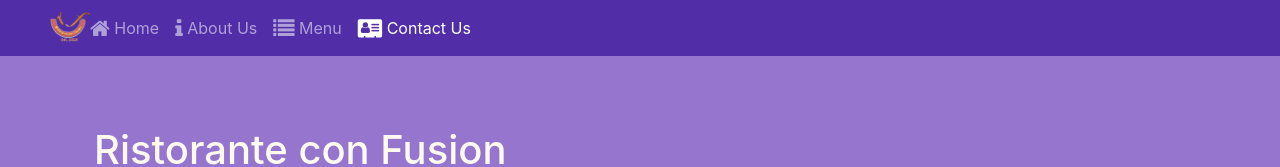
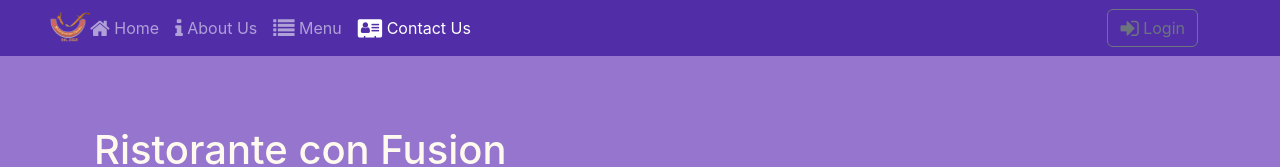
Before and after one commit to anjaliprakash15/React, a React (Create React App) app: page /contactus in a window 1280 px wide. Shown: the top 167 px of the page. Built offline with nearby package versions, Linux system fonts and the light colour scheme.

Commit message:
Uncontrolled Forms

```diff
--- a/src/App.css
+++ b/src/App.css
@@ -29,11 +29,11 @@
     color:#0f0f0f;
 }
 
-/*.navbar {
+.navbar {
     margin : 0px auto;
     background-color: #512DA8;
     color:floralwhite;
-}*/
+}
 .navbar-dark {
     background-color: #512DA8;
 }
--- a/src/components/HeaderComponent.js
+++ b/src/components/HeaderComponent.js
@@ -1,19 +1,36 @@
 import React, { Component } from 'react';
 import { NavLink } from 'react-router-dom';
-import { Collapse, Nav, Navbar, NavbarBrand, NavbarToggler, NavItem} from 'reactstrap';
+import { Collapse, Nav, Navbar, NavbarBrand, NavbarToggler, NavItem, Button, Modal, ModalHeader, ModalBody,
+    Form, FormGroup, Input, Label} from 'reactstrap';
 
 class Header extends Component {
   constructor(props) {
     super(props);
+    this.state = {
+      isNavOpen: false,
+      isModalOpen: false
+    };
     this.toggleNav = this.toggleNav.bind(this);
-    this.state = {
-      isNavOpen: false
-    };
+    this.toggleModal = this.toggleModal.bind(this);
+    this.handleLogin = this.handleLogin.bind(this);
   }
   toggleNav() {
     this.setState({
       isNavOpen: !this.state.isNavOpen
     });
+  }
+  toggleModal(){
+    this.setState({
+      isModalOpen: !this.state.isModalOpen
+    });
+
+  }
+  handleLogin(event) {
+    this.toggleModal();
+    alert("Username: " + this.username.value + " Password: " + this.password.value
+        + " Remember: " + this.remember.checked);
+    event.preventDefault();
+
   }
   render() {
     return (
@@ -49,8 +66,14 @@
                   </NavLink>
                 </NavItem>
               </Nav>
+              <Nav className="ms-auto" navbar>
+                <NavItem>
+                    <Button outline onClick = {this.toggleModal}>
+                        <span className="fa fa-sign-in fa-lg"></span> Login</Button>
+                </NavItem>
+              </Nav>
+            </Collapse>
 
-            </Collapse>
 
           </div>
         </Navbar>
@@ -64,6 +87,31 @@
             </div>
           </div>
         </div>
+        <Modal isOpen={this.state.isModalOpen} toggle={this.toggleModal}>
+            <ModalHeader toggle={this.toggleModal}>Login</ModalHeader>
+            <ModalBody>
+                <Form onSubmit={this.handleLogin}>
+                    <FormGroup>
+                        <Label htmlFor="username">Username</Label>
+                        <Input type="text" id="username" name="username"
+                            innerRef={(input) => this.username = input} />
+                    </FormGroup>
+                    <FormGroup>
+                        <Label htmlFor="password">Password</Label>
+                        <Input type="password" id="password" name="password"
+                            innerRef={(input) => this.password = input}  />
+                    </FormGroup>
+                    <FormGroup check>
+                        <Label check>
+                            <Input type="checkbox" name="remember"
+                                innerRef={(input) => this.remember = input}  />
+                                Remember me
+                        </Label>
+                    </FormGroup>
+                    <Button type="submit" value="submit" color="primary">Login</Button>
+                </Form>
+            </ModalBody>
+        </Modal>
       </React.Fragment>
     );
   }
```
